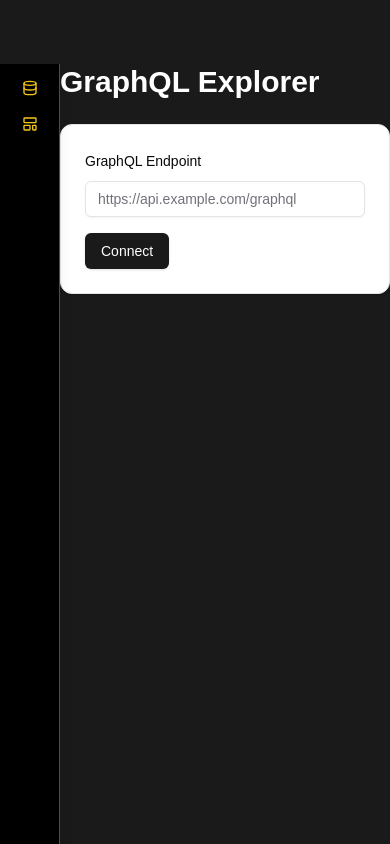
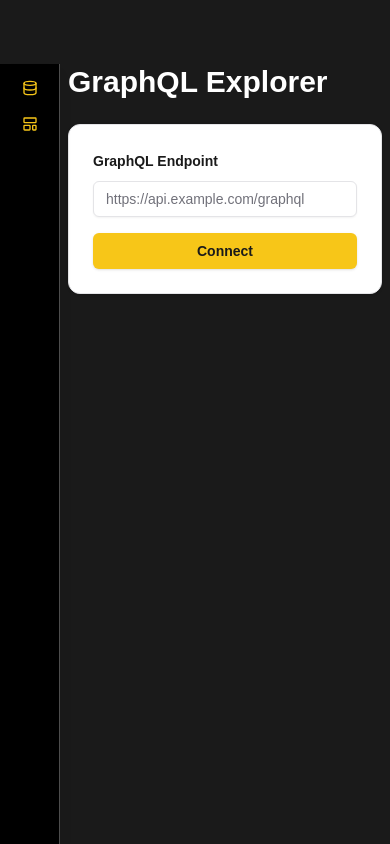
Before and after one commit to kabugatti/Tatami, a Next.js app in the folder apps/frontend/: page /app/graphql in a window 390 px wide. Built offline with nearby package versions, Linux system fonts and the light colour scheme.

Commit message:
style: enhance GraphQLExplorer UI and responsiveness

```diff
--- a/apps/frontend/app/app/graphql/page.tsx
+++ b/apps/frontend/app/app/graphql/page.tsx
@@ -1,8 +1,8 @@
-import { GraphQLExplorer } from "@/components/graphql/graphql-explorer";
+import { GraphQLExplorer } from "@/components/app/graphql/graphql-explorer";
 
 export default function GraphQLPage() {
   return (
-    <main className="max-w-7xl mx-auto">
+    <main className="max-w-7xl mx-auto px-2">
       <h1 className="text-3xl font-bold mb-6 text-white">GraphQL Explorer</h1>
       <GraphQLExplorer />
     </main>
--- /dev/null
+++ b/apps/frontend/components/app/graphql/graphql-explorer.tsx
@@ -0,0 +1,139 @@
+'use client'
+
+import { useForm } from 'react-hook-form'
+import { z } from 'zod'
+import { zodResolver } from '@hookform/resolvers/zod'
+import { GraphiQLProvider, QueryEditor } from '@graphiql/react'
+import { AlertTriangle, Play } from 'lucide-react'
+
+import {
+  Form,
+  FormField,
+  FormItem,
+  FormLabel,
+  FormControl,
+  FormMessage,
+} from '@/components/ui/form'
+import { Input } from '@/components/ui/input'
+import { Button } from '@/components/ui/button'
+import { Card, CardContent } from '@/components/ui/card'
+import { Alert, AlertDescription, AlertTitle } from '@/components/ui/alert'
+import { useGraphQLClient } from '@/hooks/use-graphql-client'
+import {
+  Tooltip,
+  TooltipContent,
+  TooltipProvider,
+  TooltipTrigger,
+} from '@/components/ui/tooltip'
+
+import '@graphiql/react/dist/style.css'
+
+// Schema definition for endpoint form validation
+const formSchema = z.object({
+  endpoint: z.string().url('Must be a valid URL'),
+})
+type FormValues = z.infer<typeof formSchema>
+
+export function GraphQLExplorer() {
+  const {
+    client,
+    fetcher,
+    error,
+    result,
+    setQuery,
+    connect,
+    runQuery,
+  } = useGraphQLClient()
+
+  const form = useForm<FormValues>({
+    resolver: zodResolver(formSchema),
+    defaultValues: { endpoint: '' },
+  })
+
+  const onSubmit = (data: FormValues) => {
+    connect(data.endpoint)
+  }
+
+  return (
+    <Card>
+      <CardContent className="flex flex-col gap-6 mt-0">
+        {/* Endpoint connection form */}
+        <div className="w-full space-y-4">
+          <Form {...form}>
+            <form onSubmit={form.handleSubmit(onSubmit)} className="space-y-4">
+              <FormField
+                control={form.control}
+                name="endpoint"
+                render={({ field }) => (
+                  <FormItem>
+                    <FormLabel className='text-foreground font-semibold'>GraphQL Endpoint</FormLabel>
+                    <FormControl>
+                      <Input placeholder="https://api.example.com/graphql" {...field} />
+                    </FormControl>
+                    <FormMessage />
+                  </FormItem>
+                )}
+              />
+              <Button type="submit" className="w-full bg-primary text-foreground font-semibold py-3 px-6 rounded-md hover:bg-primary/85">
+                Connect
+              </Button>
+            </form>
+          </Form>
+
+          {/* Error display */}
+          {error && (
+            <Alert variant="destructive">
+              <AlertTriangle className="h-4 w-4" />
+              <AlertTitle>Error</AlertTitle>
+              <AlertDescription>{error}</AlertDescription>
+            </Alert>
+          )}
+        </div>
+
+        {client && fetcher && (
+          <div className="grid grid-cols-1 md:grid-cols-2 gap-4 w-full">
+            {/* Editor section */}
+            <div className="min-w-0">
+              {/* Title + Play button */}
+              <div className="flex items-center justify-between">
+                <h3 className="text-sm font-semibold text-muted-foreground">Query Editor</h3>
+                <TooltipProvider>
+                  <Tooltip>
+                    <TooltipTrigger asChild>
+                      <Button
+                        onClick={runQuery}
+                        size="icon"
+                        variant="ghost"
+                        className="bg-white hover:bg-gray-100"
+                      >
+                        <Play className="h-4 w-4" />
+                        <span className="sr-only">Run Query</span>
+                      </Button>
+                    </TooltipTrigger>
+                    <TooltipContent>Run Query</TooltipContent>
+                  </Tooltip>
+                </TooltipProvider>
+              </div>
+
+              <GraphiQLProvider fetcher={fetcher}>
+                <div className="graphiql-container h-[300px] md:h-[500px]">
+                  <QueryEditor onEdit={setQuery} />
+                </div>
+              </GraphiQLProvider>
+            </div>
+
+            {/* Response section */}
+            <div className="min-w-0">
+              <h3 className="text-sm font-semibold text-muted-foreground py-2">Response</h3>
+              {result && (
+                <pre className="bg-muted p-4 rounded-md overflow-auto text-sm h-full max-h-[500px]">
+                  {JSON.stringify(result, null, 2)}
+                </pre>
+              )}
+            </div>
+          </div>
+        )}
+      </CardContent>
+    </Card>
+  )
+}
--- a/apps/frontend/components/graphql/graphql-explorer.tsx
+++ /dev/null
@@ -1,100 +0,0 @@
-'use client'
-
-import { useForm } from 'react-hook-form'
-import { z } from 'zod'
-import { zodResolver } from '@hookform/resolvers/zod'
-import { GraphiQLProvider, QueryEditor } from '@graphiql/react'
-import { AlertTriangle } from 'lucide-react'
-
-import {
-  Form,
-  FormField,
-  FormItem,
-  FormLabel,
-  FormControl,
-  FormMessage,
-} from '@/components/ui/form'
-import { Input } from '@/components/ui/input'
-import { Button } from '@/components/ui/button'
-import { Card, CardContent } from '@/components/ui/card'
-import { Alert, AlertDescription, AlertTitle } from '@/components/ui/alert'
-import { useGraphQLClient } from '@/hooks/use-graphql-client'
-
-import '@graphiql/react/dist/style.css'
-
-const formSchema = z.object({
-  endpoint: z.string().url('Must be a valid URL'),
-})
-type FormValues = z.infer<typeof formSchema>
-
-export function GraphQLExplorer() {
-  const {
-    client,
-    fetcher,
-    error,
-    result,
-    setQuery,
-    connect,
-    runQuery,
-  } = useGraphQLClient()
-
-  const form = useForm<FormValues>({
-    resolver: zodResolver(formSchema),
-    defaultValues: { endpoint: '' },
-  })
-
-  const onSubmit = (data: FormValues) => {
-    connect(data.endpoint)
-  }
-
-  return (
-    <Card>
-      <CardContent className="space-y-6 mt-0">
-        <Form {...form}>
-          <form onSubmit={form.handleSubmit(onSubmit)} className="space-y-4">
-            <FormField
-              control={form.control}
-              name="endpoint"
-              render={({ field }) => (
-                <FormItem>
-                  <FormLabel>GraphQL Endpoint</FormLabel>
-                  <FormControl>
-                    <Input placeholder="https://api.example.com/graphql" {...field} />
-                  </FormControl>
-                  <FormMessage />
-                </FormItem>
-              )}
-            />
-            <Button type="submit">Connect</Button>
-          </form>
-        </Form>
-
-        {error && (
-          <Alert variant="destructive">
-            <AlertTriangle className="h-4 w-4" />
-            <AlertTitle>Error</AlertTitle>
-            <AlertDescription>{error}</AlertDescription>
-          </Alert>
-        )}
-
-        {client && fetcher && (
-          <>
-            <GraphiQLProvider fetcher={fetcher}>
-              <div className="graphiql-container h-[220px]">
-                <QueryEditor onEdit={setQuery} />
-              </div>
-            </GraphiQLProvider>
-
-            <Button onClick={runQuery}>Run Query</Button>
-
-            {result && (
-              <pre className="bg-muted p-4 rounded-md overflow-auto text-sm max-h-[220px]">
-                {JSON.stringify(result, null, 2)}
-              </pre>
-            )}
-          </>
-        )}
-      </CardContent>
-    </Card>
-  )
-}
```
